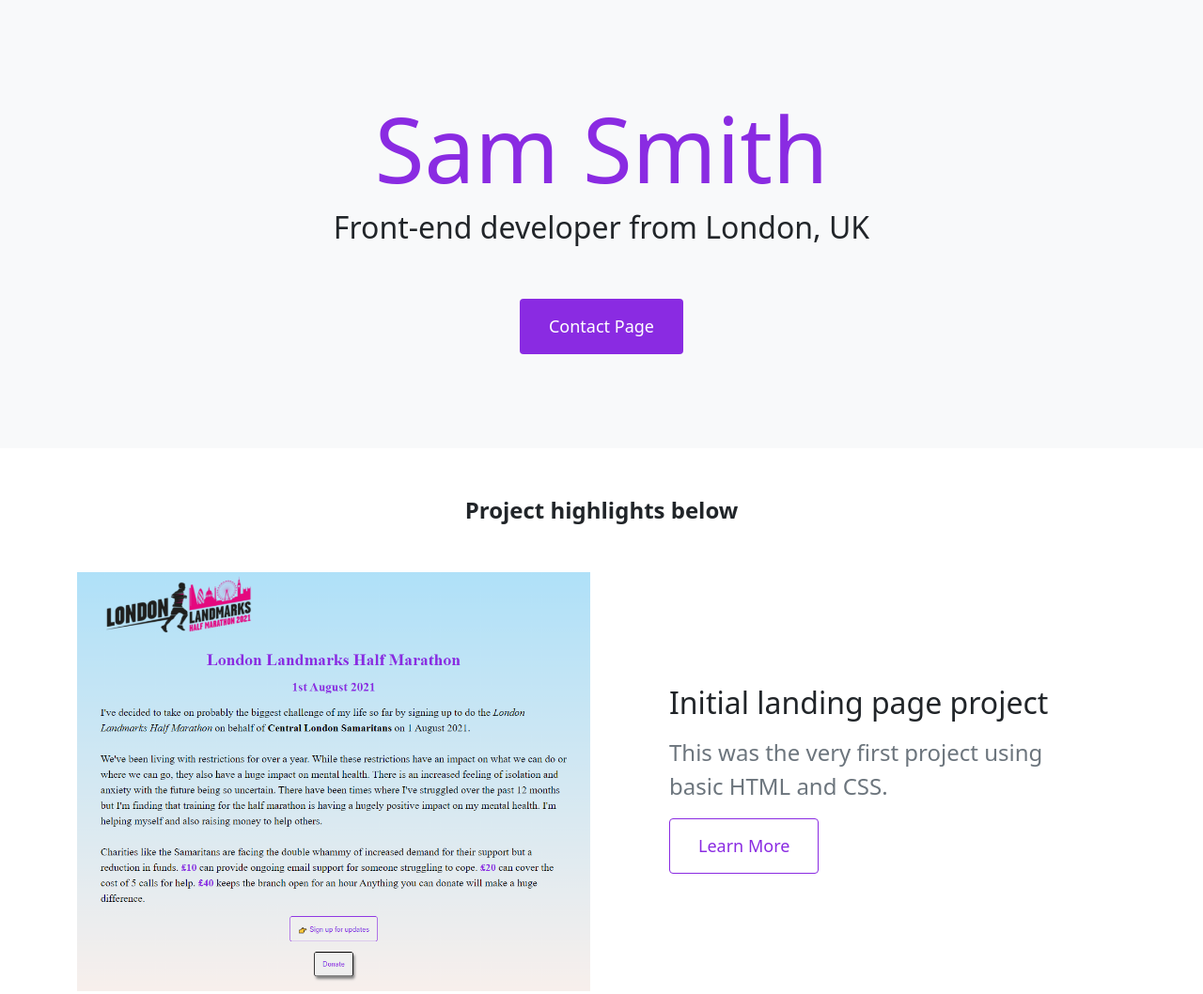
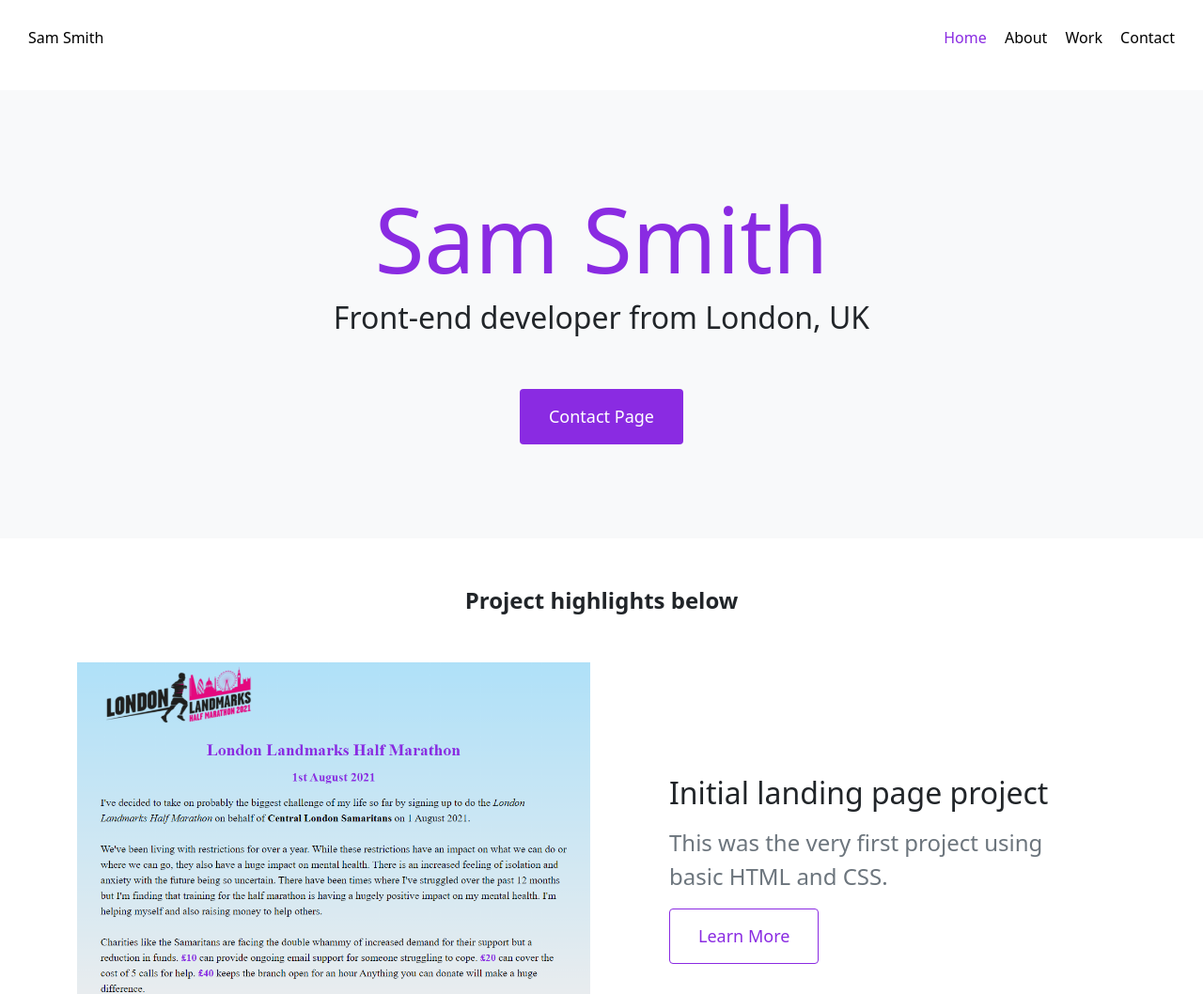
Before and after one commit to SamSmith21/Portfolio-project, a plain HTML site: page index.html in a window 1280 px wide. Shown: the top 1058 px of the page at 94% size. Drawn offline with nearby package versions, Linux system fonts and the light colour scheme.

Commit message:
Added header to homepage

```diff
--- a/index.html
+++ b/index.html
@@ -23,6 +23,28 @@
     <title>My Portfolio - Sam Smith</title>
   </head>
   <body>
+    <div class="container"></div>
+    <nav class="d-flex justify-content-between">
+
+        <a href="/" class="d-none d-md-block">Sam Smith</a>
+        <ul>
+          <li class="active">
+            <a href="/">
+            Home
+          </a> </li>
+          <li>
+            <a href="/about.html">About</a>
+            </li>
+          <li>
+            <a href="#">Work</a>
+            </li>
+          <li>
+            <a href="#">Contact</a>
+            </li>
+        </ul>
+
+    </nav>
+    </div>
     <div class="hero">
       <h1>Sam Smith</h1>
       <h2>Front-end developer from London, UK</h2>
--- a/styles/portfolio.css
+++ b/styles/portfolio.css
@@ -60,6 +60,30 @@
   padding: 120px 60px;
 }
 
+nav {
+  padding: 20px 0px;
+  margin: 0px 30px;
+  line-height: 40px;
+}
+
+nav li {
+  display: inline;
+  list-style: none;
+
+  margin-left: 15px;
+}
+
+nav a {
+  text-decoration: none;
+  color: black;
+  transition: all 100ms ease-in-out;
+}
+
+nav a:hover,
+nav li.active a {
+  color: var(--branding-color);
+}
+
 @media (max-width: 960px) {
   .project-description {
     padding: 0;
```
